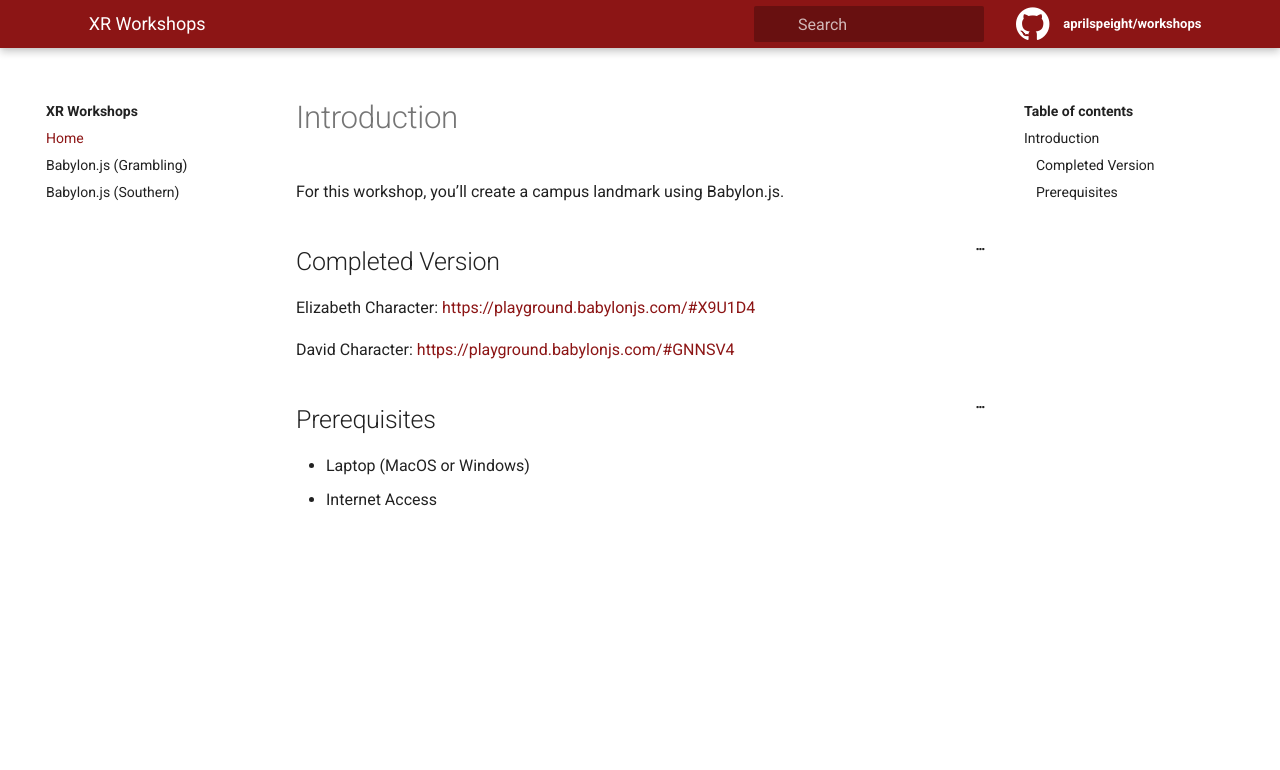
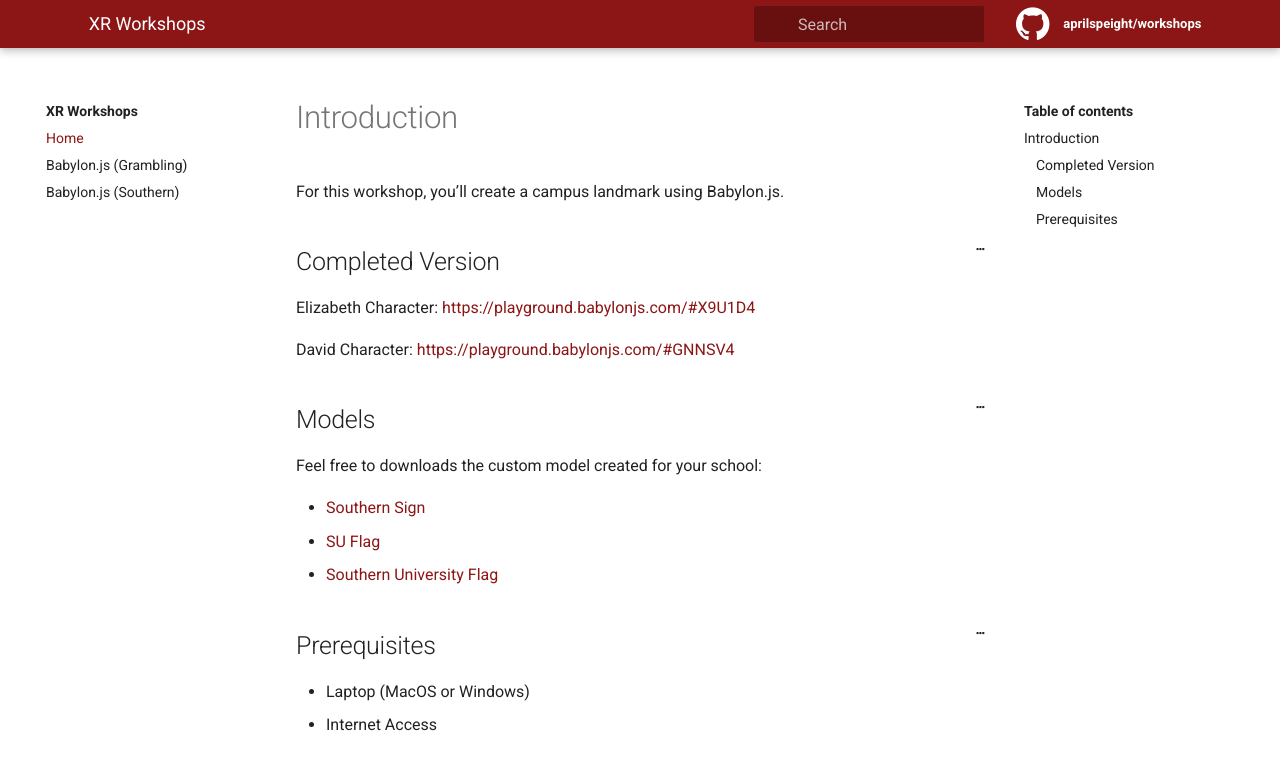
Before and after one commit to aprilspeight/workshops, a Jekyll site: the page built from _docs/Southern/0-introduction.md, in a window 1280 px wide and 900 px high. Shown: the top 770 px of the window. Built offline with Jekyll 4.4.1, drawn with Linux system fonts in a browser that asks for light colours.

Commit message:
add models for download

```diff
--- a/_docs/Southern/0-introduction.md
+++ b/_docs/Southern/0-introduction.md
@@ -12,6 +12,14 @@ Elizabeth Character: [https://playground.babylonjs.com/#X9U1D4](https://playgrou
 
 David Character: [https://playground.babylonjs.com/#GNNSV4](https://playground.babylonjs.com/#GNNSV4)
 
+## Models
+
+Feel free to downloads the custom model created for your school:
+
+- [Southern Sign](https://www.dropbox.com/s/epdlymyvyq0rwn3/southern.glb?dl=0)
+- [SU Flag](https://www.dropbox.com/s/yf48ii0opblp601/southern-flag-blue.glb?dl=0)
+- [Southern University Flag](https://www.dropbox.com/s/lnkuus9x53cde72/southern-flag-white.glb?dl=0)
+
 ## Prerequisites
 
 - Laptop (MacOS or Windows)
```
Also changed, not shown: _docs/Grambling/0-introduction.md (+6 -0 lines).
